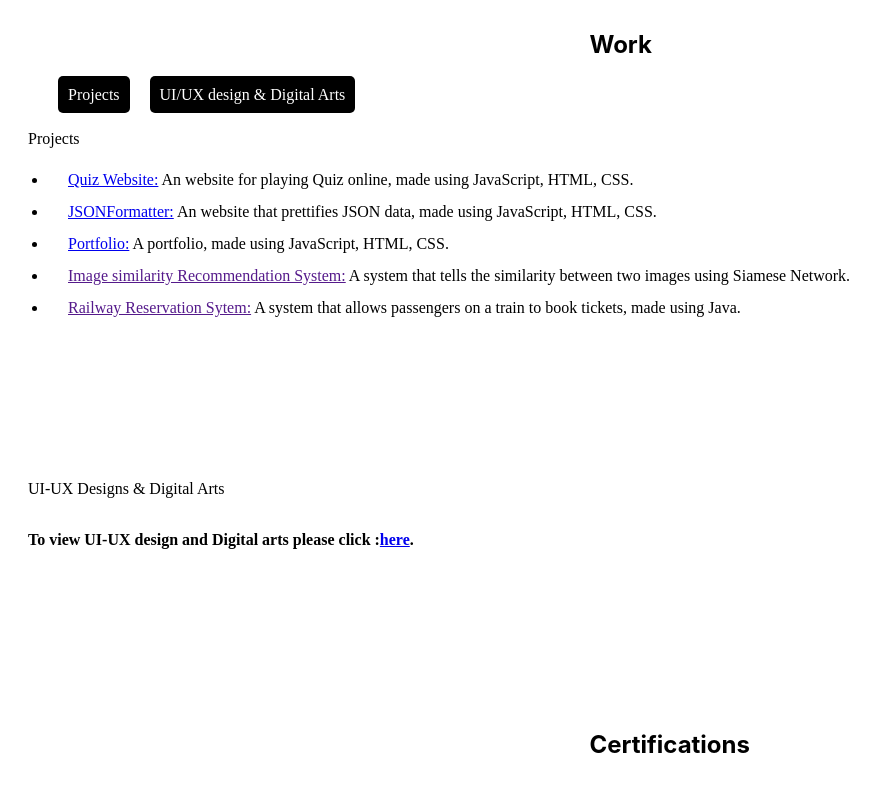
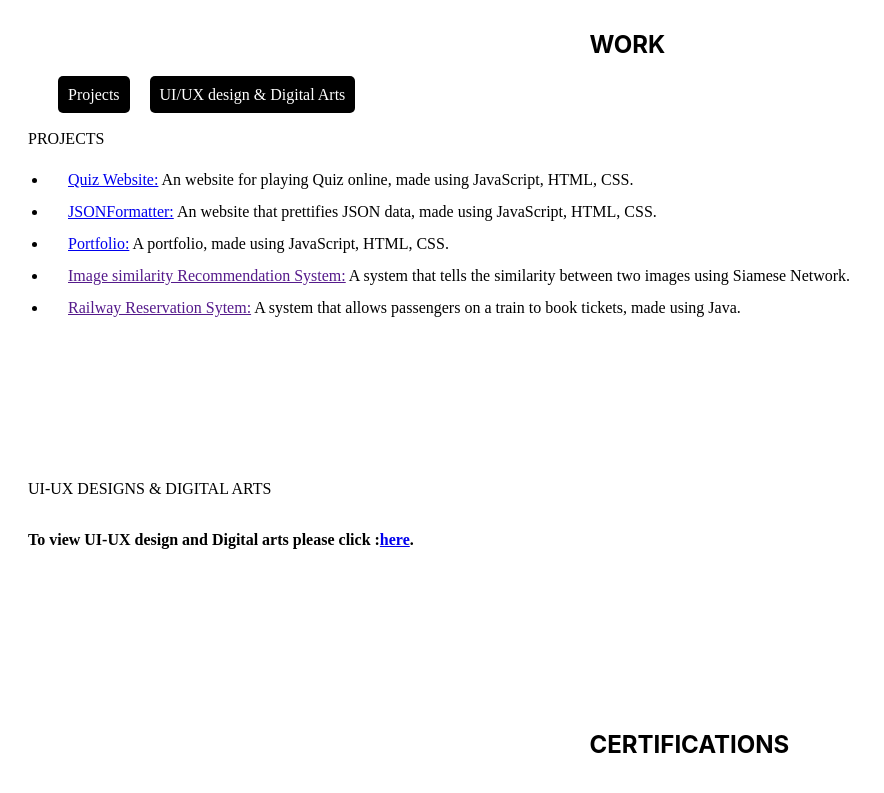
Before and after one commit to sudiptapaul11/profile, a plain HTML site: page index.html in a window 1280 px wide. Shown: the part 2040-2833 px from the top of the page, without its empty margins (0-884 px from the left). Drawn offline with Linux system fonts and the light colour scheme.

Commit message:
Update index.html

```diff
--- a/index.html
+++ b/index.html
@@ -110,7 +110,7 @@
 
 
             <div id="works">
-                <h2 class="work">Work</h2>
+                <h2 class="work">WORK</h2>
                 <div class="work1">
                     <ul>
                         <li><a href="#projects">Projects</a></li>
@@ -119,7 +119,7 @@
                 </div>
 
                 <div id="projects">
-                    <div class="proj1">Projects</div>
+                    <div class="proj1">PROJECTS</div>
                     <ul class="projects1">
                         <li><a href="https://sudiptapaul11.github.io/Quiz-Game/" target="_blank">Quiz Website:</a> An website for playing Quiz online, made using JavaScript, HTML,
                             CSS. </li>
@@ -135,7 +135,7 @@
 
 
                 <div id="ui-ux">
-                    <div class="uiux">UI-UX Designs & Digital Arts</div>
+                    <div class="uiux">UI-UX DESIGNS & DIGITAL ARTS</div>
 
 
                     <h4 class="uiuxx">To view UI-UX design and Digital arts please click :<a
@@ -157,7 +157,7 @@
 
 
             <div id="certifications">
-                    <h2 class="cert">Certifications</h2>
+                    <h2 class="cert">CERTIFICATIONS</h2>
                     <ul class="cert1">
                         <li> <a href="">UX Design-Beginner to Professional Designer, Udemy.</a> </li>
                         <li> <a href=""> FIGMA-UI/UX Design, Udemy.</a></li>
```
